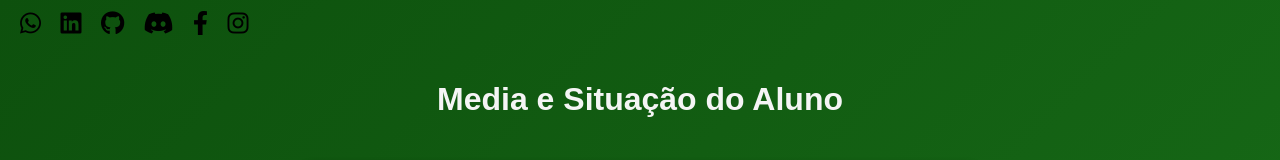
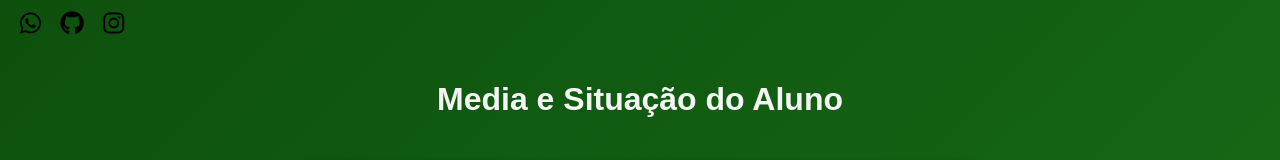
Before and after one commit to ogslater/Boletim, a plain HTML site: page index.html in a window 1280 px wide. Shown: the top 160 px of the page. Drawn offline with Linux system fonts and the light colour scheme.

Commit message:
Update index.html

```diff
--- a/index.html
+++ b/index.html
@@ -11,10 +11,7 @@
 	<header>
 		<div class="redes-sociais">
 			<a href="https://wa.me/5521991166548" target="_blank"><i class="fab fa-whatsapp"></i></a>
-			<a href="https://www.linkedin.com/in/" target="_blank"><i class="fab fa-linkedin"></i></a>
 			<a href="https://github.com/ogslater" target="_blank"><i class="fab fa-github"></i></a>
-			<a href="https://discord.com/" target="_blank"><i class="fab fa-discord"></i></a>
-			<a href="https://www.facebook.com/" target="_blank"><i class="fab fa-facebook-f"></i></a>
 			<a href="https://www.instagram.com/igorr_gut/" target="_blank"><i class="fab fa-instagram"></i></a>
 		</div>
 	</header>
```
